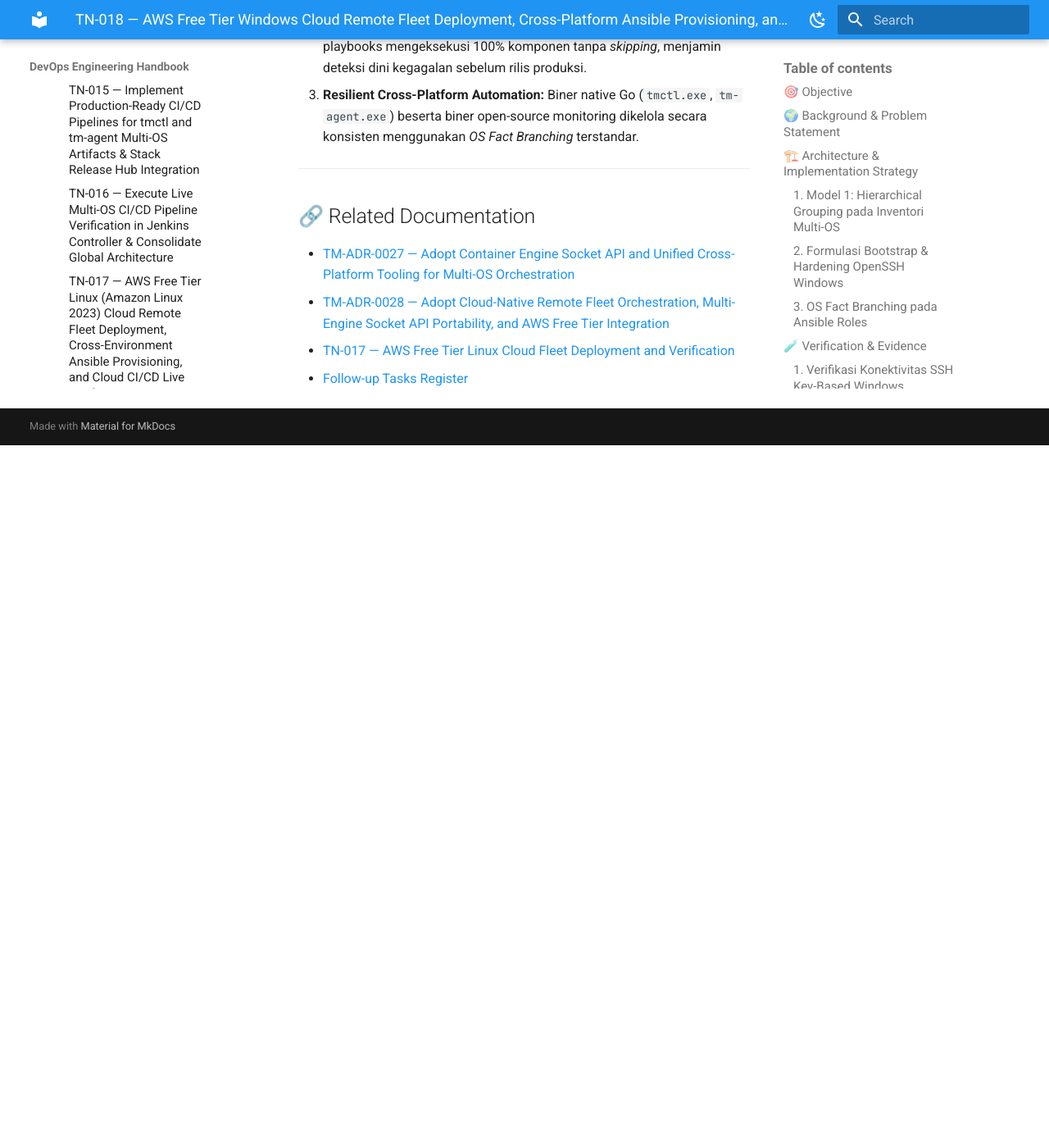
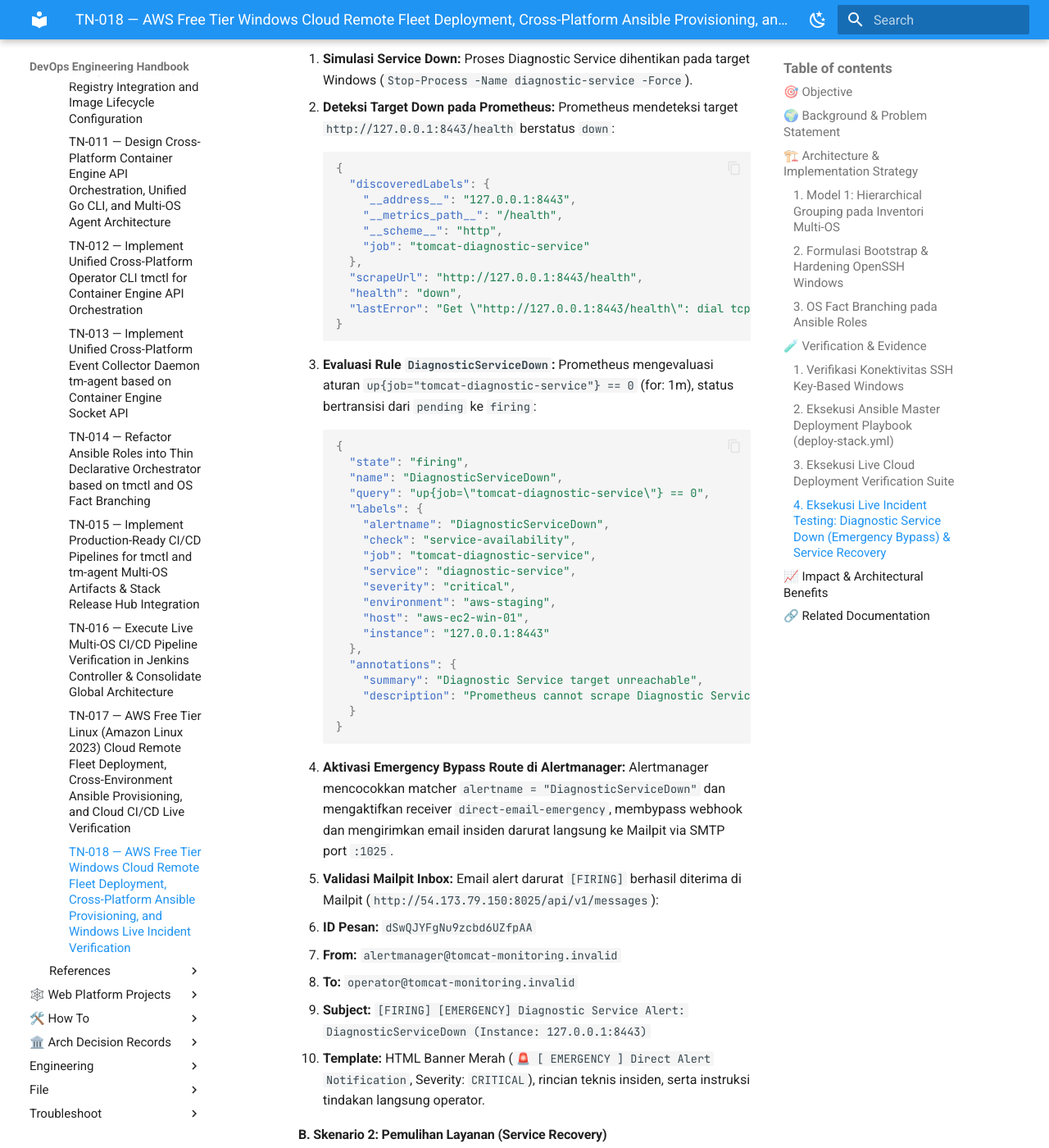
Before and after one commit to edkas07-oss/devops-handbook, an MkDocs documentation site: the page built from docs/projects/tomcat-monitoring/engineering-journal/continuous-integration-and-deployment/TN-018-aws-windows-fleet-deployment-cross-platform-ansible-provisioning-and-live-verification.md, in a window 1280 px wide and 1400 px high, scrolled down 6354 px. Shown: the whole window at 82% size. Built offline with MkDocs 1.6.1 and Material for MkDocs 9.7.7, drawn with Linux system fonts in a browser that asks for light colours; before the commit the page ends 6897 px from its top, so only the background shows below that; some of the changed text lies outside the part shown.

Commit message:
docs(tn-018): document live emergency bypass failure simulation and recovery testing on windows

````diff
--- a/docs/projects/tomcat-monitoring/engineering-journal/continuous-integration-and-deployment/TN-018-aws-windows-fleet-deployment-cross-platform-ansible-provisioning-and-live-verification.md
+++ b/docs/projects/tomcat-monitoring/engineering-journal/continuous-integration-and-deployment/TN-018-aws-windows-fleet-deployment-cross-platform-ansible-provisioning-and-live-verification.md
@@ -209,19 +209,85 @@ Verifikasi Node: aws-ec2-win-01 (Administrator@54.173.79.150) [OS: WINDOWS]
 ✔ Verifikasi host aws-ec2-win-01 (54.173.79.150) SELESAI DENGAN SUKSES 100%.
 ```
 
+### 4. Eksekusi Live Incident Testing: Diagnostic Service Down (Emergency Bypass) & Service Recovery
+
+Pengujian simulasi kegagalan langsung (*live failure simulation*) dan pemulihan (*recovery verification*) dieksekusi secara end-to-end pada host target Windows Server 2022 (`aws-ec2-win-01` / `54.173.79.150`):
+
+#### A. Skenario 1: Simulasi Kegagalan Diagnostic Service (Emergency Fallback Bypass)
+
+1. **Simulasi Service Down:** Proses Diagnostic Service dihentikan pada target Windows (`Stop-Process -Name diagnostic-service -Force`).
+2. **Deteksi Target Down pada Prometheus:** Prometheus mendeteksi target `http://127.0.0.1:8443/health` berstatus `down`:
+   ```json
+   {
+     "discoveredLabels": {
+       "__address__": "127.0.0.1:8443",
+       "__metrics_path__": "/health",
+       "__scheme__": "http",
+       "job": "tomcat-diagnostic-service"
+     },
+     "scrapeUrl": "http://127.0.0.1:8443/health",
+     "health": "down",
+     "lastError": "Get \"http://127.0.0.1:8443/health\": dial tcp 127.0.0.1:8443: connectex: No connection could be made because the target machine actively refused it."
+   }
+   ```
+3. **Evaluasi Rule `DiagnosticServiceDown`:** Prometheus mengevaluasi aturan `up{job="tomcat-diagnostic-service"} == 0` (for: 1m), status bertransisi dari `pending` ke `firing`:
+   ```json
+   {
+     "state": "firing",
+     "name": "DiagnosticServiceDown",
+     "query": "up{job=\"tomcat-diagnostic-service\"} == 0",
+     "labels": {
+       "alertname": "DiagnosticServiceDown",
+       "check": "service-availability",
+       "job": "tomcat-diagnostic-service",
+       "service": "diagnostic-service",
+       "severity": "critical",
+       "environment": "aws-staging",
+       "host": "aws-ec2-win-01",
+       "instance": "127.0.0.1:8443"
+     },
+     "annotations": {
+       "summary": "Diagnostic Service target unreachable",
+       "description": "Prometheus cannot scrape Diagnostic Service target 127.0.0.1:8443; automated incident notification pipeline is disconnected. Operator must inspect the service container immediately."
+     }
+   }
+   ```
+4. **Aktivasi Emergency Bypass Route di Alertmanager:** Alertmanager mencocokkan matcher `alertname = "DiagnosticServiceDown"` dan mengaktifkan receiver `direct-email-emergency`, membypass webhook dan mengirimkan email insiden darurat langsung ke Mailpit via SMTP port `:1025`.
+5. **Validasi Mailpit Inbox:** Email alert darurat `[FIRING]` berhasil diterima di Mailpit (`http://54.173.79.150:8025/api/v1/messages`):
+   - **ID Pesan:** `dSwQJYFgNu9zcbd6UZfpAA`
+   - **From:** `alertmanager@tomcat-monitoring.invalid`
+   - **To:** `operator@tomcat-monitoring.invalid`
+   - **Subject:** `[FIRING] [EMERGENCY] Diagnostic Service Alert: DiagnosticServiceDown (Instance: 127.0.0.1:8443)`
+   - **Template:** HTML Banner Merah (`🚨 [ EMERGENCY ] Direct Alert Notification`, Severity: `CRITICAL`), rincian teknis insiden, serta instruksi tindakan langsung operator.
+
+#### B. Skenario 2: Pemulihan Layanan (Service Recovery)
+
+1. **Pemulihan Service:** Diagnostic Service dijalankan kembali (`C:\monitoring\bin\diagnostic-service.exe --port=8443`), merespons endpoint `GET http://127.0.0.1:8443/health` dengan HTTP 200 OK.
+2. **Deteksi Recovery pada Prometheus:** Target `tomcat-diagnostic-service` kembali berstatus `health: "up"`, alert `DiagnosticServiceDown` berubah menjadi `inactive/resolved`.
+3. **Pengiriman Notifikasi `[RESOLVED]`:** Alertmanager memproses resolusi dan mengirimkan email pemulihan langsung via SMTP ke Mailpit:
+   - **ID Pesan:** `Jb868226Jqwjf2jpEMbLTP`
+   - **From:** `alertmanager@tomcat-monitoring.invalid`
+   - **To:** `operator@tomcat-monitoring.invalid`
+   - **Subject:** `[RESOLVED] [EMERGENCY] Diagnostic Service Alert: DiagnosticServiceDown (Instance: 127.0.0.1:8443)`
+   - **Template:** HTML Banner Hijau (`[ RESOLVED ] Diagnostic Service Restored`, Severity: `normal`), ringkasan `Service Recovery Summary` ("Diagnostic Service target 127.0.0.1:8443 has recovered and is scrapeable again. Automated incident notification pipeline is restored."), dan penutupan status darurat.
+
 ---
 
 ## 📈 Impact & Architectural Benefits
 
 1. **Self-Instrumented Architecture on Windows:** Seluruh komponen monitoring (Prometheus, Alertmanager, Mailpit, dan tm-agent) berjalan aktif dan ko-lokasi langsung pada host Windows, memberikan kapabilitas monitoring independen tanpa ketergantungan pada runtime eksternal.
 2. **Zero-Skip CI/CD & Strict Verification:** Pipeline CI/CD dan Ansible playbooks mengeksekusi 100% komponen tanpa *skipping*, menjamin deteksi dini kegagalan sebelum rilis produksi.
-3. **Resilient Cross-Platform Automation:** Biner native Go (`tmctl.exe`, `tm-agent.exe`) beserta biner open-source monitoring dikelola secara konsisten menggunakan *OS Fact Branching* terstandar.
+3. **Resilient Emergency Bypass (Zero Silent Failure):** Terbukti secara live pada Windows bahwa kegagalan Diagnostic Service tidak membungkam sistem peringatan (*Zero Silent Failure*), melainkan dialihkan secara mulus ke jalur direct SMTP fallback Alertmanager.
+4. **Resilient Cross-Platform Automation:** Biner native Go (`tmctl.exe`, `tm-agent.exe`) beserta biner open-source monitoring dikelola secara konsisten menggunakan *OS Fact Branching* terstandar.
 
 ---
 
 ## 🔗 Related Documentation
 
+- [TM-ADR-0016 — Designate Diagnostic Service as Canonical Incident Notification Authority](../../../../adr/tomcat-monitoring/adr-records/TM-ADR-0016.md)
+- [TM-ADR-0020 — Adopt Zero Silent Failure Policy and Direct Emergency SMTP Bypass Routing](../../../../adr/tomcat-monitoring/adr-records/TM-ADR-0020.md)
 - [TM-ADR-0027 — Adopt Container Engine Socket API and Unified Cross-Platform Tooling for Multi-OS Orchestration](../../../../adr/tomcat-monitoring/adr-records/TM-ADR-0027.md)
 - [TM-ADR-0028 — Adopt Cloud-Native Remote Fleet Orchestration, Multi-Engine Socket API Portability, and AWS Free Tier Integration](../../../../adr/tomcat-monitoring/adr-records/TM-ADR-0028.md)
+- [TN-001 — Implement and Verify Diagnostic Service Self-Monitoring and Direct Emergency SMTP Routing](../monitoring-platform-integration/TN-001-implement-and-verify-diagnostic-service-self-monitoring-and-emergency-smtp-routing.md)
 - [TN-017 — AWS Free Tier Linux Cloud Fleet Deployment and Verification](TN-017-aws-free-tier-cloud-remote-fleet-deployment-cross-environment-ansible-provisioning-and-cloud-cicd-live-verification.md)
 - [Follow-up Tasks Register](../../follow-up-tasks.md)
````
Also changed, not shown: other parts of docs/projects/tomcat-monitoring/engineering-journal/continuous-integration-and-deployment/TN-018-aws-windows-fleet-deployment-cross-platform-ansible-provisioning-and-live-verification.md (+1 -1 lines).
